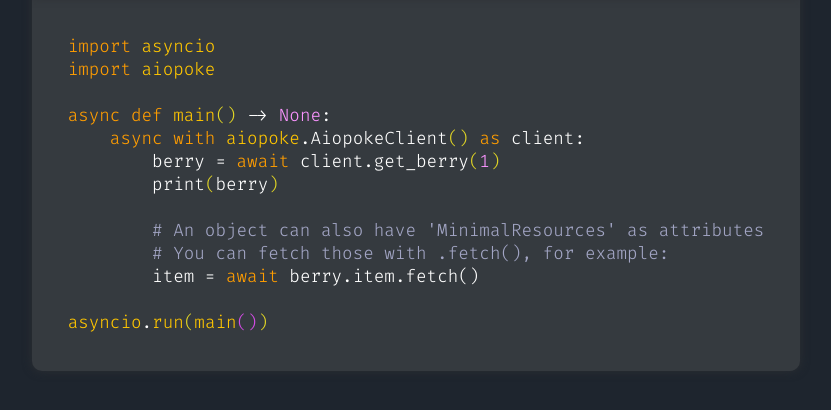
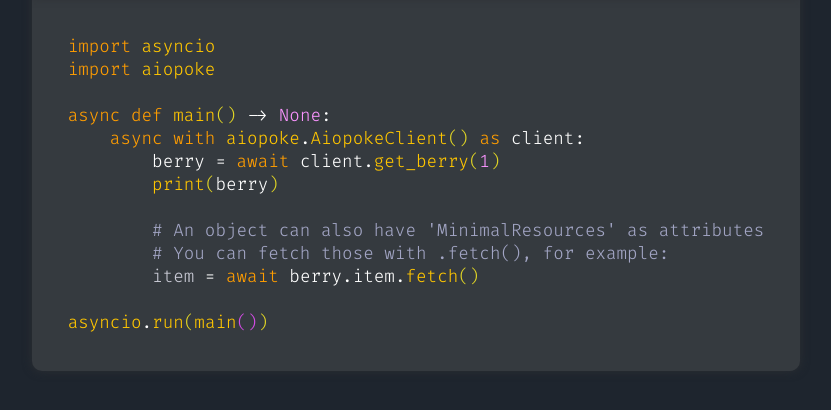
Before and after one commit to beastmatser/beastmatser.github.io, a plain HTML site: page aiopoke.html in a window 1280 px wide. Shown: the part 426-836 px from the top of the page, without its empty margins (224-1055 px from the left). Drawn offline with Linux system fonts and the light colour scheme.

Commit message:
:lipstick: Modify syntax highlighting

```diff
--- a/aiopoke.html
+++ b/aiopoke.html
@@ -39,13 +39,13 @@
 <span class="orange">import</span> <span class="yellow">aiopoke</span>
 
 <span class="orange">async def</span> <span class="yellow">main</span><span class="par1">()</span> -> <span class="pink">None</span>:
-    <span class="orange">async with</span> <span class="yellow">aiopoke</span>.AiopokeClient<span class="par1">()</span> <span class="orange">as</span> client:
-        berry = <span class="orange">await</span> client.get_berry<span class="par1">(</span><span class="pink">1</span><span class="par1">)</span>
-        print<span class="par1">(</span>berry<span class="par1">)</span>
+    <span class="orange">async with</span> <span class="yellow">aiopoke</span>.<span class="yellow">AiopokeClient</span><span class="par1">()</span> <span class="orange">as</span> client:
+        berry = <span class="orange">await</span> client.<span class="yellow">get_berry</span><span class="par1">(</span><span class="pink">1</span><span class="par1">)</span>
+        <span class="yellow">print</span><span class="par1">(</span>berry<span class="par1">)</span>
 
         <span class="comment"># An object can also have 'MinimalResources' as attributes</span>
         <span class="comment"># You can fetch those with .fetch(), for example:</span>
-        item = <span class="orange">await</span> berry.item.fetch()
+        <span class="unused">item</span> = <span class="orange">await</span> berry.item.<span class="yellow">fetch</span><span class="par1">()</span>
 
 <span class="yellow">asyncio</span>.<span class="yellow">run</span><span class="par1">(</span><span class="yellow">main</span><span class="par2">()</span><span class="par1">)</span></pre>
       </div>
--- a/style.css
+++ b/style.css
@@ -36,6 +36,10 @@
 
 .comment {
   color: #a2a5c4;
+}
+
+.unused {
+  color: #cacbd6;
 }
 
 /* par is short for parentheses */
```
